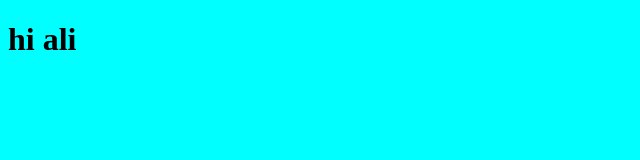
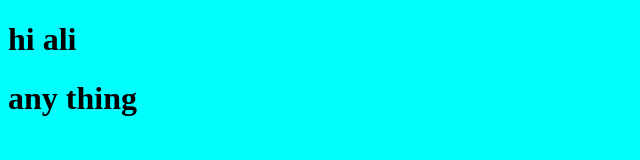
Before and after one commit to alshrary3389-ali/homework2, a plain HTML site: page index.html in a window 1280 px wide. Shown: the whole page, without its empty margins (0-640 px from the left). Drawn offline with Linux system fonts and the light colour scheme.

Commit message:
this ali addcommit

```diff
--- a/index.html
+++ b/index.html
@@ -9,6 +9,7 @@
 </head>
 <body>
     <h1>hi ali</h1>
+    <h1>any thing</h1>
 
 </body>
 </html>
```
